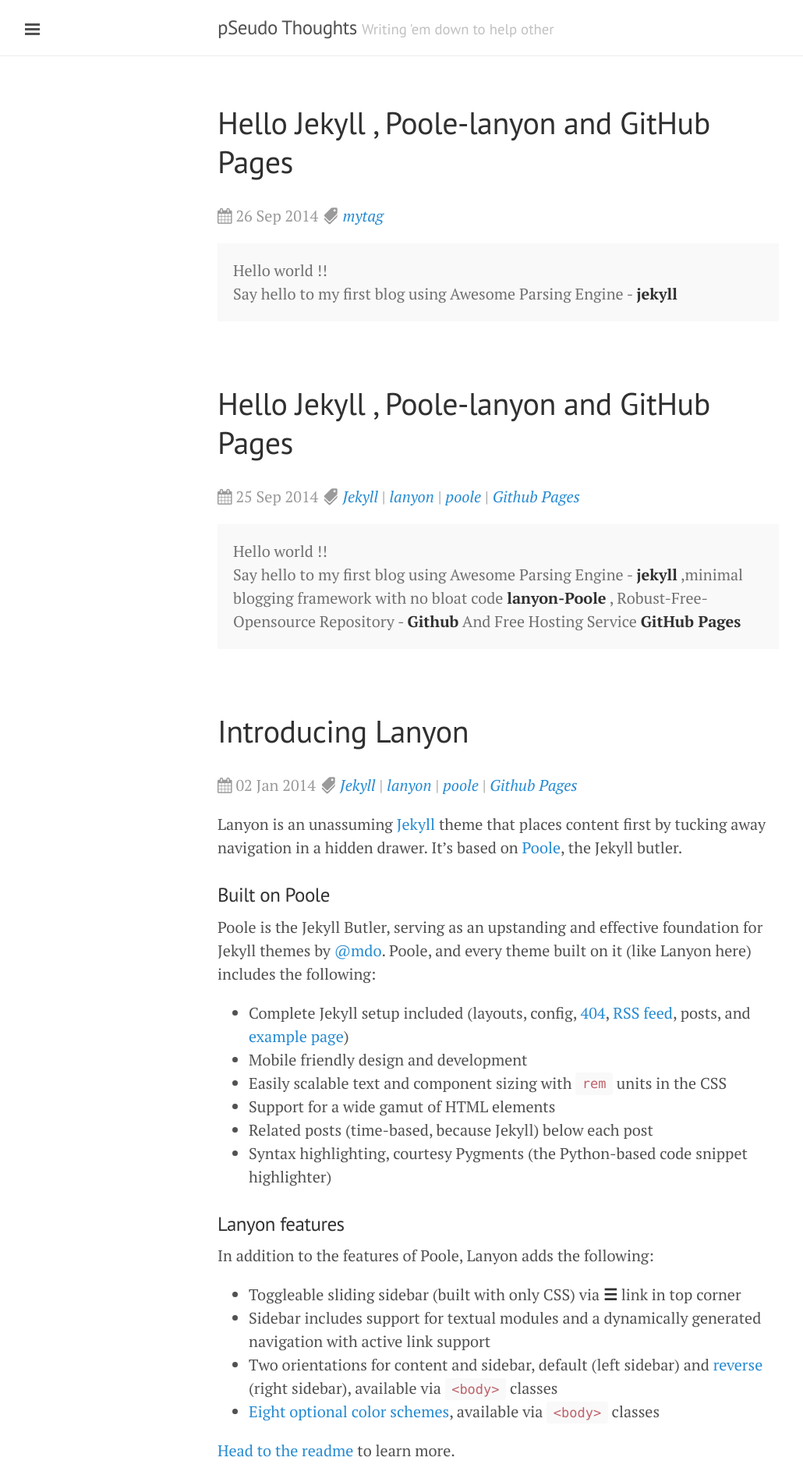
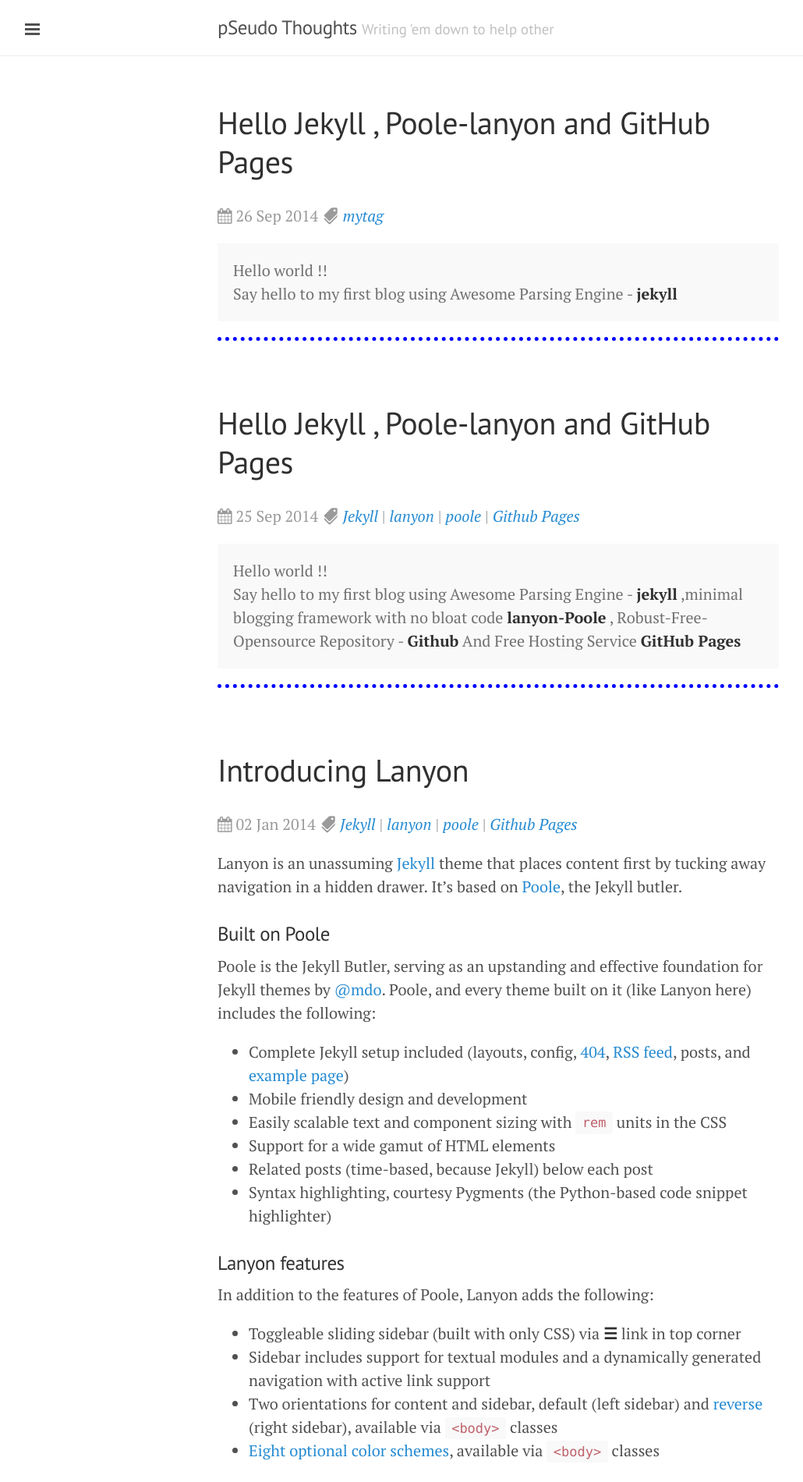
Before and after one commit to DharmeshPandav/dharmeshpandav.github.io, a Jekyll site: the page built from index.html, in a window 1280 px wide. Shown: the top 1900 px of the page at 78% size, without its empty margins (1-1031 px from the left). Built offline with Jekyll 4.4.1, drawn with Linux system fonts in a browser that asks for light colours; nearby versions of some CDN libraries; Markdown is read by kramdown in place of the engine named in the settings; the list of posts is cut into pages by our own code.

Commit message:
changed config

```diff
--- a/public/css/lanyon.css
+++ b/public/css/lanyon.css
@@ -300,6 +300,7 @@ a.sidebar-nav-item:focus {
 .page,
 .post {
   margin-bottom: 4em;
+    border-bottom: 5px dotted blue;
 }
 
 /* Blog post or page title */
```
